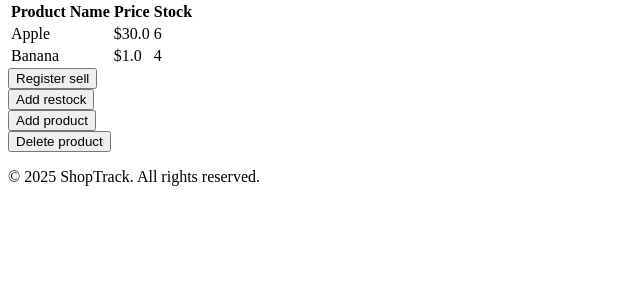
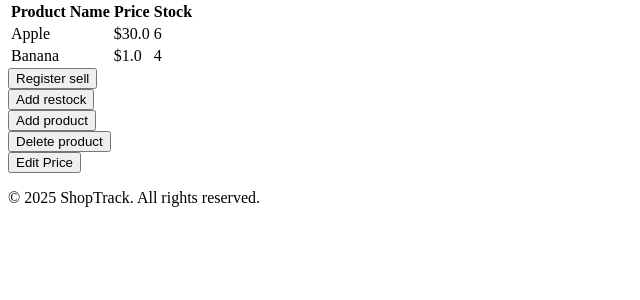
Before and after one commit to luca-avila/ShopTrack, a Flask app: page /products in a window 1280 px wide. Shown: the part 98-398 px from the top of the page, without its empty margins (0-640 px from the left). Run offline with Flask 3, Linux system fonts and the light colour scheme; data comes from the database, SQL or seed files in the repository.

Commit message:
Add edit price route in products and TODO implementations

```diff
--- a/app.py
+++ b/app.py
@@ -220,6 +220,7 @@ def edit_price():
 # - Generate reports: sales per product, date range, etc.
 # - Flash messages for user feedback
 # - Implement user authentication for admin features
+# - Add javascript for dynamic UI updates
 
 if __name__ == '__main__':
     # Run the Flask development server
--- a/templates/products.html
+++ b/templates/products.html
@@ -36,5 +36,8 @@
         <form method="get" action="/delete_product">
             <button type="submit">Delete product</button>
         </form>
+        <form method="get" action="/edit_price">
+            <button type="submit">Edit Price</button>
+        </form>
     </div>
 {% endblock %}
```
